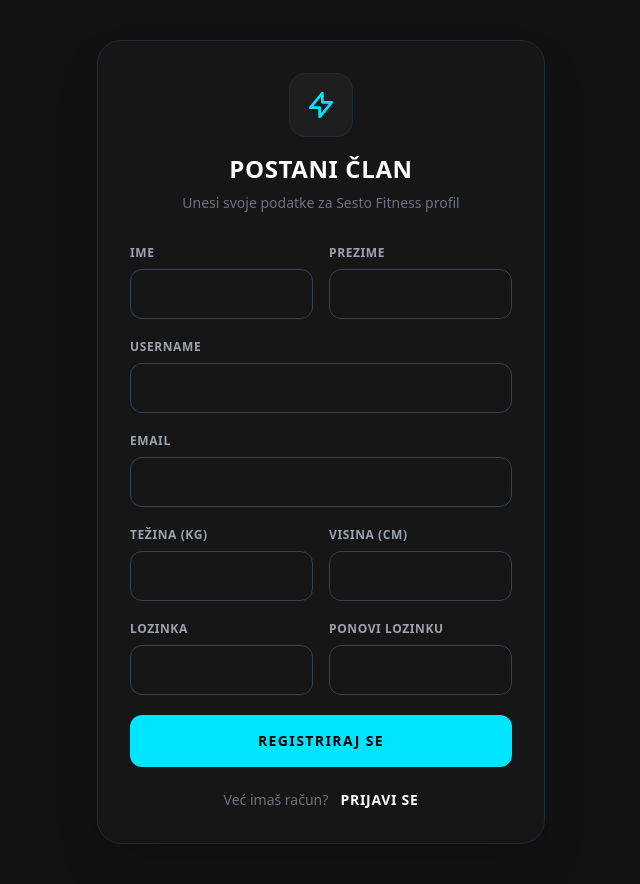
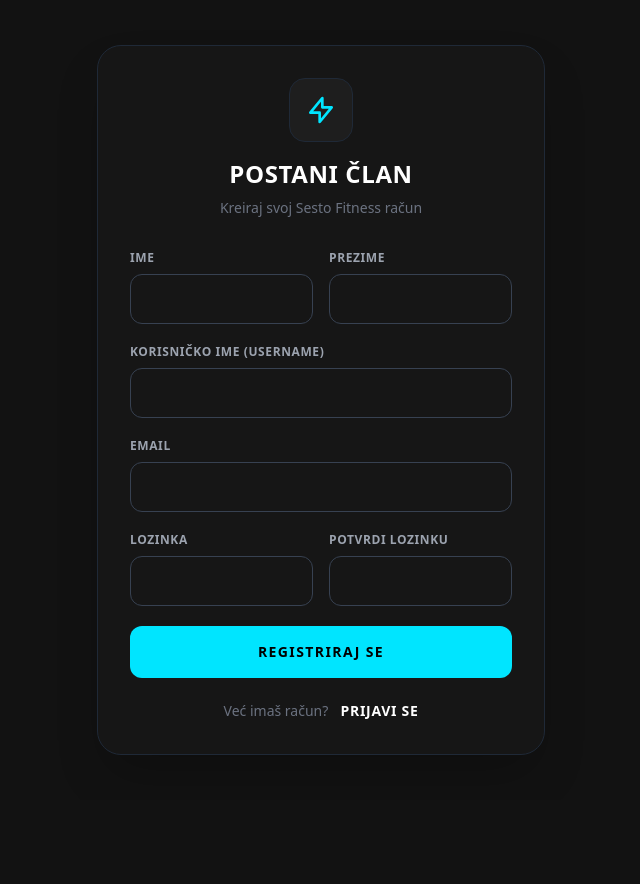
Before and after one commit to ssesto1/gym, a Django app: page /korisnici/registracija/ in a window 1280 px wide. Shown: the whole page, without its empty margins (319-959 px from the left). After the commit the page ends 755 px from the top, so only its background shows below. Run offline with Django 3.2, Linux system fonts and the light colour scheme; some libraries are stand-ins or nearby versions.

Commit message:
Fixed registracija.html

```diff
--- a/users/templates/users/registracija.html
+++ b/users/templates/users/registracija.html
@@ -11,7 +11,7 @@
                 </svg>
             </div>
             <h2 class="text-2xl font-bold text-white tracking-wide">POSTANI ČLAN</h2>
-            <p class="text-sm text-gray-500 mt-2">Unesi svoje podatke za Sesto Fitness profil</p>
+            <p class="text-sm text-gray-500 mt-2">Kreiraj svoj Sesto Fitness račun</p>
         </div>
 
         <form method="POST" action="" class="space-y-5">
@@ -35,7 +35,7 @@
             </div>
 
             <div>
-                <label class="block text-xs font-bold text-gray-400 mb-2 uppercase tracking-wider">Username</label>
+                <label class="block text-xs font-bold text-gray-400 mb-2 uppercase tracking-wider">Korisničko ime (Username)</label>
                 <input type="text" name="username"
                        value="{{ form.username.value|default_if_none:'' }}"
                        class="w-full bg-transparent text-white border border-gray-700 rounded-xl px-4 py-3 focus:outline-none focus:border-[#00E5FF] focus:ring-1 focus:ring-[#00E5FF] transition-colors"
@@ -52,39 +52,32 @@
 
             <div class="grid grid-cols-2 gap-4">
                 <div>
-                    <label class="block text-xs font-bold text-gray-400 mb-2 uppercase tracking-wider">Težina (kg)</label>
-                    <input type="number" step="0.1" name="tezina"
-                           value="{{ form.tezina.value|default_if_none:'' }}"
+                    <label class="block text-xs font-bold text-gray-400 mb-2 uppercase tracking-wider">Lozinka</label>
+                    <input type="password" name="password1"
                            class="w-full bg-transparent text-white border border-gray-700 rounded-xl px-4 py-3 focus:outline-none focus:border-[#00E5FF] focus:ring-1 focus:ring-[#00E5FF] transition-colors"
                            required>
                 </div>
                 <div>
-                    <label class="block text-xs font-bold text-gray-400 mb-2 uppercase tracking-wider">Visina (cm)</label>
-                    <input type="number" name="visina"
-                           value="{{ form.visina.value|default_if_none:'' }}"
-                           class="w-full bg-transparent text-white border border-gray-700 rounded-xl px-4 py-3 focus:outline-none focus:border-[#00E5FF] focus:ring-1 focus:ring-[#00E5FF] transition-colors"
-                           required>
-                </div>
-            </div>
-
-            <div class="grid grid-cols-2 gap-4">
-                <div>
-                    <label class="block text-xs font-bold text-gray-400 mb-2 uppercase tracking-wider">Lozinka</label>
-                    <input type="password" name="password"
-                           class="w-full bg-transparent text-white border border-gray-700 rounded-xl px-4 py-3 focus:outline-none focus:border-[#00E5FF] focus:ring-1 focus:ring-[#00E5FF] transition-colors"
-                           required>
-                </div>
-                <div>
-                    <label class="block text-xs font-bold text-gray-400 mb-2 uppercase tracking-wider">Ponovi lozinku</label>
-                    <input type="password" name="password_confirm"
+                    <label class="block text-xs font-bold text-gray-400 mb-2 uppercase tracking-wider">Potvrdi lozinku</label>
+                    <input type="password" name="password2"
                            class="w-full bg-transparent text-white border border-gray-700 rounded-xl px-4 py-3 focus:outline-none focus:border-[#00E5FF] focus:ring-1 focus:ring-[#00E5FF] transition-colors"
                            required>
                 </div>
             </div>
 
             {% if form.errors %}
-            <div class="bg-red-900/50 border border-red-500 text-red-200 text-sm p-3 rounded-lg mt-4">
-                Molimo ispravite greške u formi.
+            <div class="bg-red-900/50 border border-red-500 text-red-200 text-sm p-4 rounded-xl mt-4">
+                <p class="font-bold mb-2">Pronašli smo par grešaka:</p>
+                <ul class="list-disc pl-5 space-y-1">
+                    {% for field in form %}
+                        {% for error in field.errors %}
+                            <li><strong>{{ field.label }}:</strong> {{ error }}</li>
+                        {% endfor %}
+                    {% endfor %}
+                    {% for error in form.non_field_errors %}
+                        <li>{{ error }}</li>
+                    {% endfor %}
+                </ul>
             </div>
             {% endif %}
 
```
